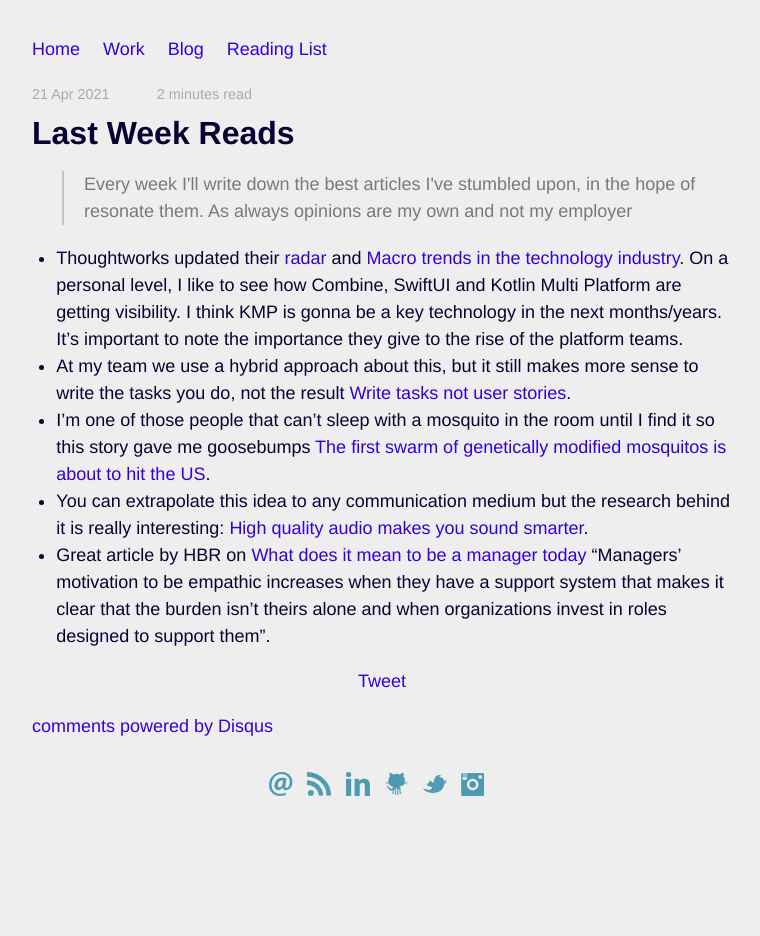
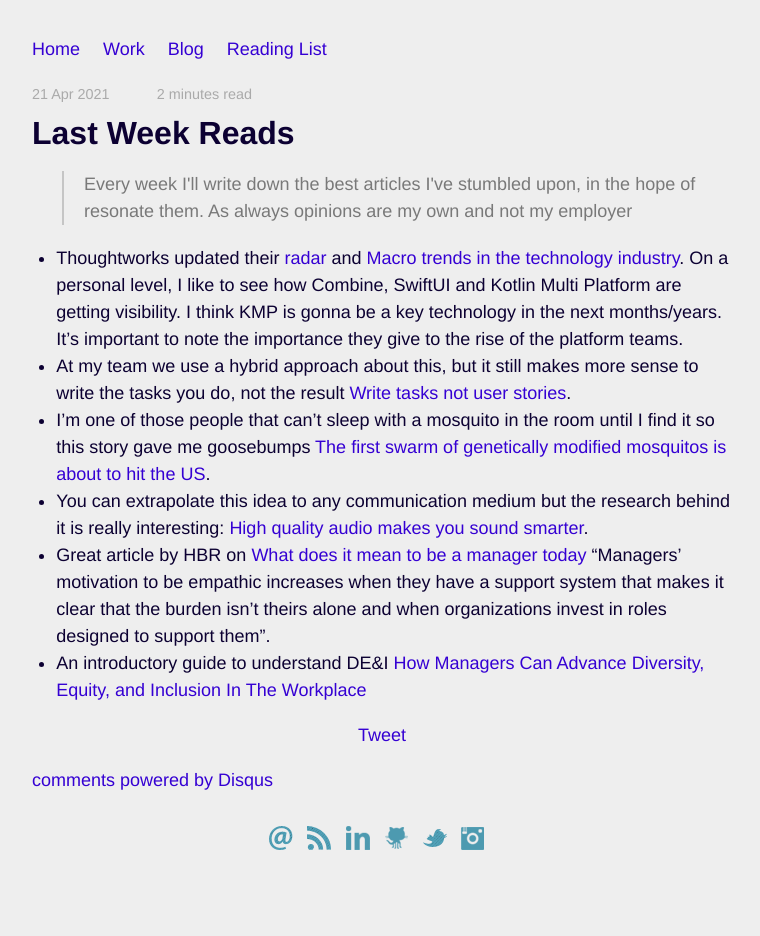
Before and after one commit to EdSancha/edsancha.github.io, a Jekyll site: the page built from blog/_posts/2021-04-21-last-week-reads.markdown, in a window 1280 px wide. Shown: the whole page, without its empty margins (258-1018 px from the left). Built offline with Jekyll 4.4.1, drawn with Linux system fonts in a browser that asks for light colours; comment, search, counter and statistics services are not loaded.

Commit message:
Added a DE&I article from two days ago

```diff
--- a/blog/_posts/2021-04-21-last-week-reads.markdown
+++ b/blog/_posts/2021-04-21-last-week-reads.markdown
@@ -12,3 +12,4 @@ categories: reading management
 * I’m one of those people that can’t sleep with a mosquito in the room until I find it so this story gave me goosebumps [The first swarm of genetically modified mosquitos is about to hit the US](https://www.popsci.com/story/science/gmo-mosquitoes-florida/).
 * You can extrapolate this idea to any communication medium but the research behind it is really interesting: [High quality audio makes you sound smarter](https://tips.ariyh.com/p/good-sound-quality-smarter).
 * Great article by HBR on [What does it mean to be a manager today](https://hbr.org/2021/04/what-does-it-mean-to-be-a-manager-today) “Managers’ motivation to be empathic increases when they have a support system that makes it clear that the burden isn’t theirs alone and when organizations invest in roles designed to support them”.
+* An introductory guide to understand DE&I [How Managers Can Advance Diversity, Equity, and Inclusion In The Workplace](https://www.mamieks.com/post/how-managers-can-advance-diversity-equity-and-inclusion-in-the-workplace)
```
